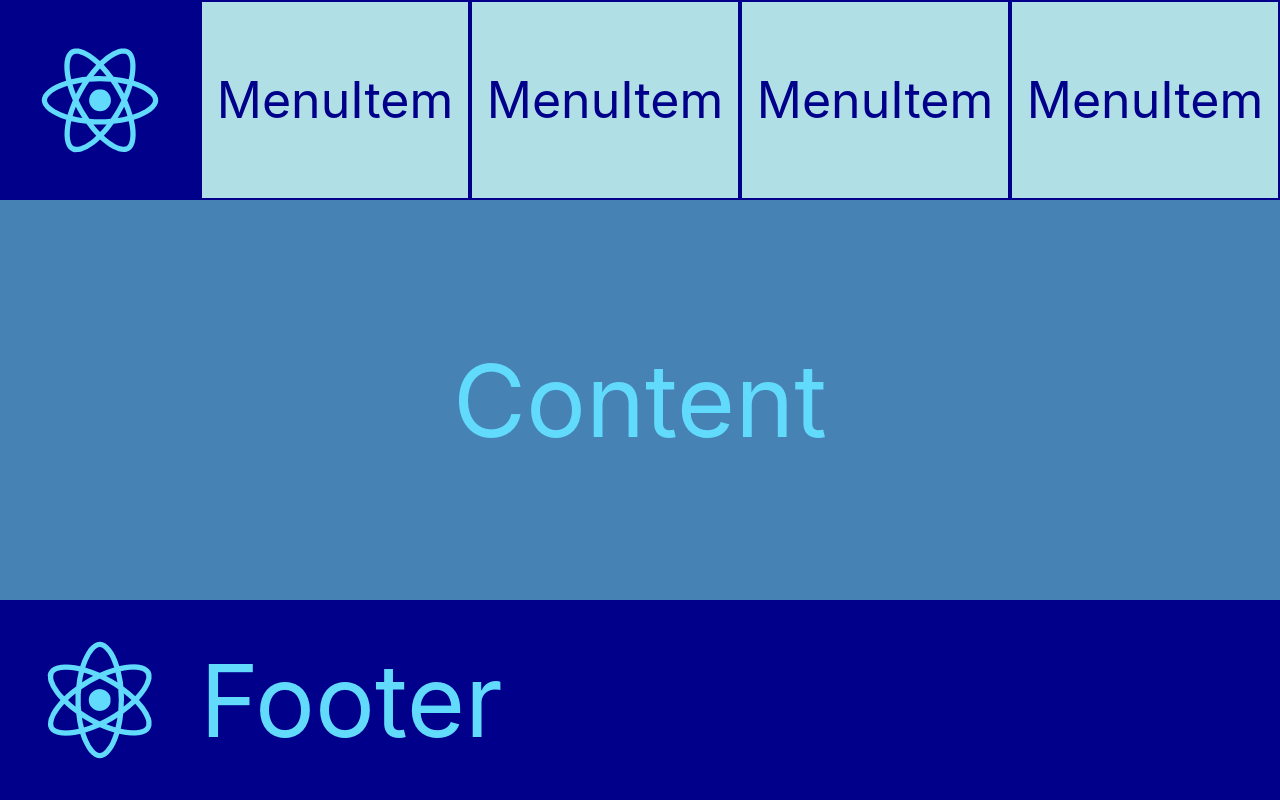
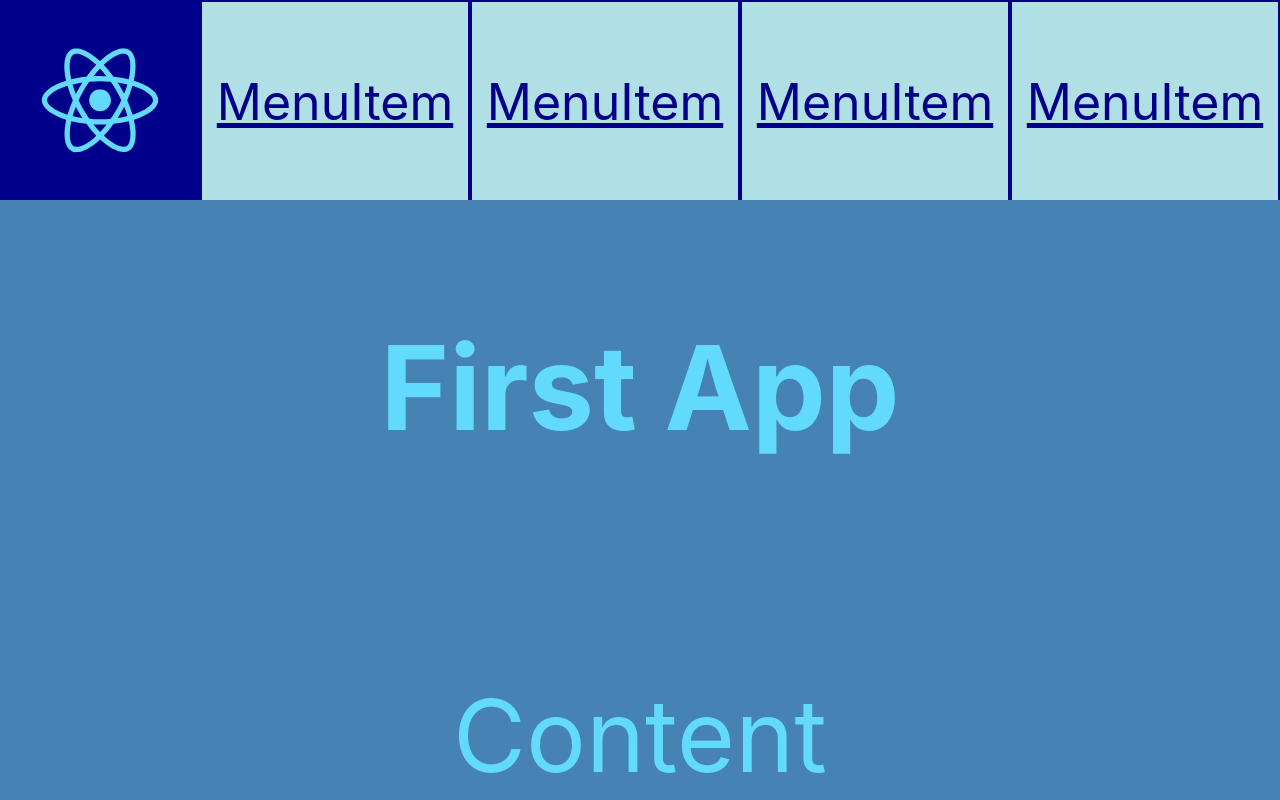
Before and after one commit to Natalina27/pasv-react-project, a React (Create React App) app: page / in a window 1280 px wide. Shown: the top 800 px of the page. Built offline with nearby package versions, Linux system fonts and the light colour scheme.

Commit message:
changed js on jsx

```diff
--- a/src/App.css
+++ b/src/App.css
@@ -40,9 +40,6 @@
 }
 
 .App-menu-item{
-  display: none;
-}
-.App-menu-item{
   height: 98px;
   width: 100%;
   border : darkblue 1px solid;
@@ -51,6 +48,7 @@
   justify-content: center;
   align-items: center;
   font-size: 10px;
+  padding: 2px;
 }
 .App-content{
   display: flex;
@@ -60,6 +58,7 @@
   justify-content: center;
   align-items: center;
   font-size: 50px;
+  flex-direction: column;
 }
 .App-footer{
   display: flex;
--- a/src/Content.js
+++ b/src/Content.jsx
@@ -4,7 +4,10 @@ import './App.css';
 function Content() {
   return (
     <main className="App-content">
-      Content
+      <h3> First App</h3>
+        <p>
+            Content
+        </p>
     </main>
   );
 }
--- a/src/Header.js
+++ b/src/Header.jsx
@@ -6,8 +6,8 @@ import Menu from "./Menu";
 function Header() {
   return (
     <header className="App-header">
-     <Logo/>
-     <Menu/>
+        <Logo/>
+        <Menu/>
     </header>
   );
 }
--- a/src/MenuItem.js
+++ b/src/MenuItem.jsx
@@ -3,9 +3,9 @@ import './App.css';
 
 function MenuItem() {
   return (
-    <div className="App-menu-item">
+    <a href="#" className="App-menu-item">
       MenuItem
-    </div>
+    </a>
   );
 }
 
```
Also changed, not shown: src/App.jsx (renamed from src/App.js), src/Footer.jsx (renamed from src/Footer.js), src/Logo.jsx (renamed from src/Logo.js), src/Menu.jsx (renamed from src/Menu.js).
